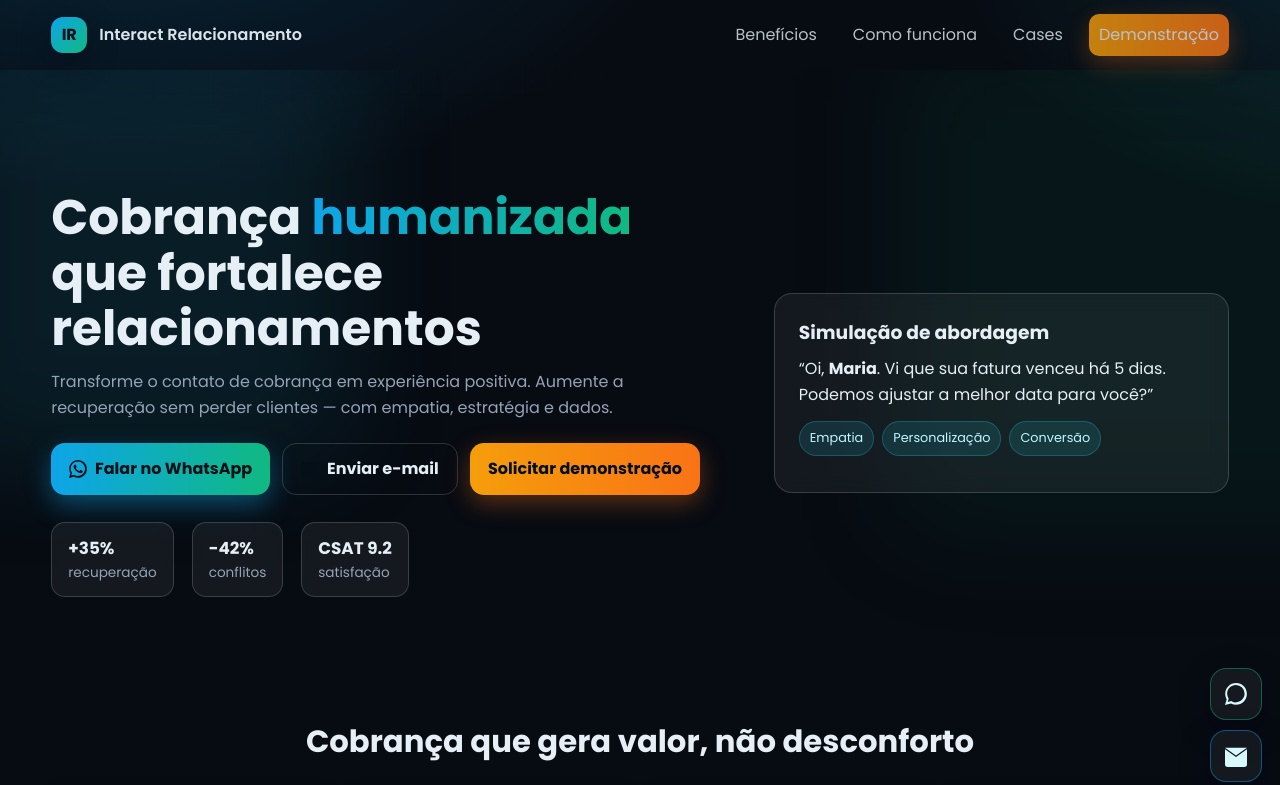
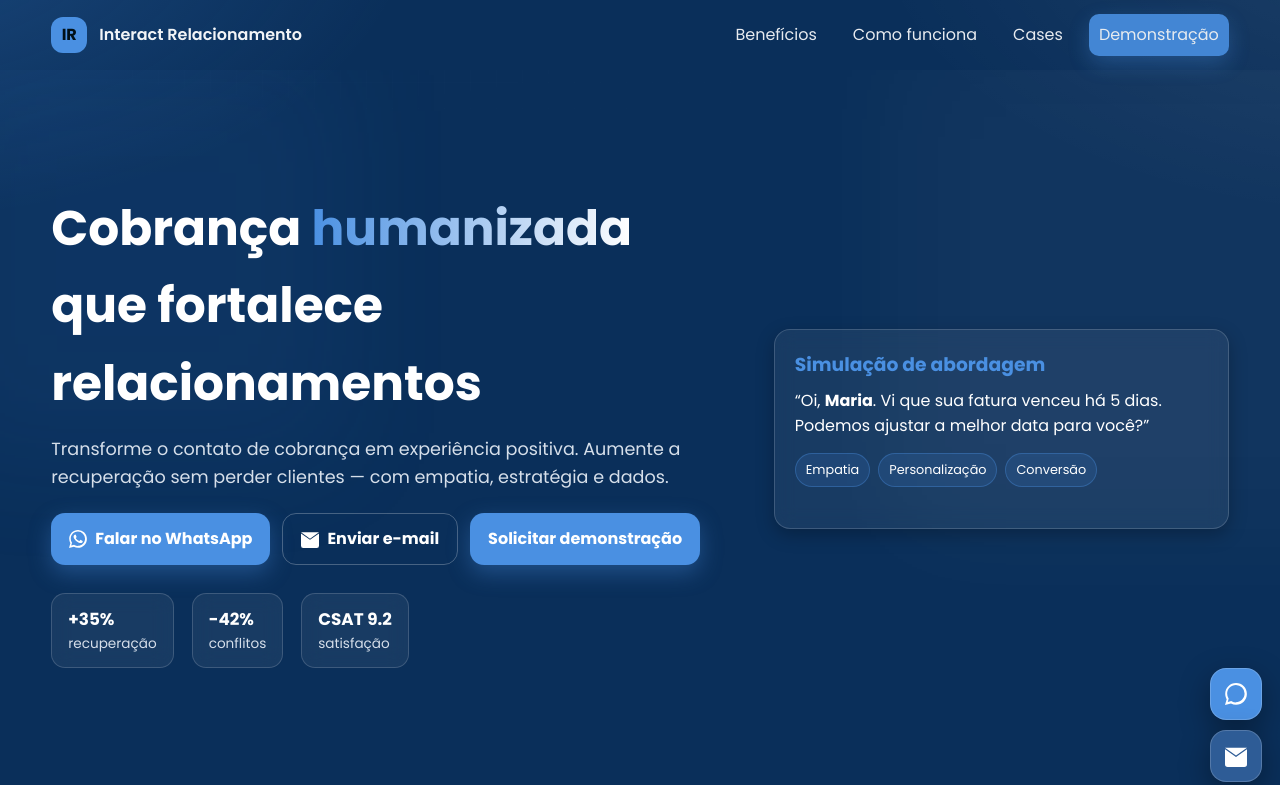
Before and after one commit to DevRitz/DevRitz.github.io, a plain HTML site: page index.html in a window 1280 px wide. Shown: the top 785 px of the page. Drawn offline with Linux system fonts and the light colour scheme.

Commit message:
Add files via upload

```diff
--- a/index.html
+++ b/index.html
@@ -10,7 +10,7 @@
 
   <!-- CSS -->
   <link rel="stylesheet" href="style.css" />
-  <meta name="theme-color" content="#0ea5e9">
+  <meta name="theme-color" content="#0A2F5A">
 </head>
 <body>
 
@@ -32,10 +32,10 @@
 
   <!-- HERO -->
   <section id="top" class="hero">
-    <!-- Shapes decorativas -->
-    <div class="blob blob--1"></div>
-    <div class="blob blob--2"></div>
+    <!-- elementos decorativos -->
     <div class="grid-bg" aria-hidden="true"></div>
+    <div class="blob blob--1" aria-hidden="true"></div>
+    <div class="blob blob--2" aria-hidden="true"></div>
 
     <div class="container hero__inner">
       <div class="hero__content" data-animate="fade-up">
@@ -82,8 +82,10 @@
           </div>
         </div>
       </div>
-      <div class="hero__card" data-animate="fade-left" aria-hidden="true">
-        <div class="glass card--demo">
+
+      <!-- Card de simulação de abordagem -->
+      <div class="hero__card" data-animate="fade-left">
+        <div class="card glass card--demo">
           <h3>Simulação de abordagem</h3>
           <p>“Oi, <strong>Maria</strong>. Vi que sua fatura venceu há 5 dias. Podemos ajustar a melhor data para você?”</p>
           <div class="chip-row">
@@ -176,7 +178,7 @@
       <p>Agende uma demonstração gratuita e veja como a Interact pode transformar a sua régua de cobrança.</p>
       <div class="cta__actions">
         <a class="btn btn--primary"
-           href="https://wa.me/5500000000000?text=Olá!%20Quero%20agendar%20uma%20demonstração%20da%20Interact."
+           href="https://wa.me/5514997396373?text=Olá!%20Quero%20agendar%20uma%20demonstração%20da%20Interact."
            target="_blank" rel="noopener">
           Falar no WhatsApp
         </a>
@@ -188,24 +190,22 @@
     </div>
   </section>
 
-  <!-- FLOATING ACTION BUTTONS -->
+  <!-- FABs -->
   <div class="fab">
     <a class="fab__btn fab__btn--whats"
-       href="https://wa.me/5500000000000?text=Olá!%20Tenho%20interesse%20na%20cobrança%20humanizada."
+       href="https://wa.me/5514997396373?text=Olá!%20Tenho%20interesse%20na%20cobrança%20humanizada."
        target="_blank" rel="noopener" aria-label="Abrir WhatsApp">
-      <!-- ícone -->
       <svg width="22" height="22" viewBox="0 0 24 24" aria-hidden="true"><path d="M20.52 3.48A11.93 11.93 0 0 0 12.06 0C5.53 0 .25 5.28.25 11.8c0 2.08.54 4.1 1.58 5.89L0 24l6.5-1.7a11.8 11.8 0 0 0 5.56 1.43h.01c6.52 0 11.8-5.28 11.8-11.8 0-3.15-1.23-6.12-3.35-8.25zM12.06 21.3h-.01a9.48 9.48 0 0 1-4.83-1.33l-.35-.2-3.86 1.01 1.03-3.76-.23-.39a9.47 9.47 0 0 1-1.46-5.04c0-5.23 4.26-9.49 9.5-9.49a9.4 9.4 0 0 1 9.5 9.49c0 5.23-4.27 9.5-9.49 9.5z"/></svg>
     </a>
 
     <a class="fab__btn fab__btn--mail"
        href="mailto:contato@interact.com?subject=Contato%20comercial&body=Olá!%20Gostaria%20de%20saber%20mais."
        aria-label="Enviar e-mail">
-      <!-- ícone -->
       <svg width="22" height="22" viewBox="0 0 24 24" aria-hidden="true"><path d="M12 13.065 0 4.5V21a3 3 0 0 0 3 3h18a3 3 0 0 0 3-3V4.5l-12 8.565L12 13.065zM24 3H0l12 8.5L24 3z"/></svg>
     </a>
   </div>
 
-  <!-- FOOTER -->
+  <!-- RODAPÉ -->
   <footer class="footer">
     <div class="container footer__inner">
       <p>© 2025 Interact Relacionamento — Todos os direitos reservados.</p>
@@ -217,7 +217,7 @@
     </div>
   </footer>
 
-  <!-- Scroll reveal (JS leve, sem dependências) -->
+  <!-- Scroll reveal / sticky nav -->
   <script>
     const onIntersect = (entries, obs) => {
       entries.forEach(e => {
@@ -230,7 +230,6 @@
     const io = new IntersectionObserver(onIntersect, { threshold: 0.15 });
     document.querySelectorAll('[data-animate]').forEach(el => io.observe(el));
 
-    // Navbar sticky blur
     const nav = document.querySelector('.nav');
     const toggleNav = () => {
       if (window.scrollY > 8) nav.classList.add('scrolled'); else nav.classList.remove('scrolled');
--- a/style.css
+++ b/style.css
@@ -1,14 +1,16 @@
 :root{
-  --bg: #070b12;
-  --text: #e6eef6;
-  --muted: #95a3b7;
-  --primary: #0ea5e9;   /* sky-500 */
-  --primary-2: #22d3ee; /* cyan-400 */
-  --accent: #10b981;    /* emerald-500 */
+  /* Paleta institucional */
+  --bg: #0A2F5A;       /* Azul-escuro */
+  --text: #FFFFFF;     /* Branco */
+  --muted: #D6DFEA;    /* Texto secundário */
+  --primary: #4A90E2;  /* Azul-claro de apoio */
+  --accent: #3A3A3A;   /* Cinza-grafite (uso pontual) */
+
+  /* vidros/sombras */
   --glass: rgba(255,255,255,0.06);
   --glass-b: rgba(255,255,255,0.16);
   --card: rgba(255,255,255,0.08);
-  --shadow: 0 10px 30px rgba(2,6,23,.35);
+  --shadow: 0 10px 30px rgba(0,0,0,.35);
 }
 
 *{box-sizing:border-box}
@@ -17,23 +19,21 @@ body{
   margin:0;
   font-family: "Poppins", system-ui, -apple-system, Segoe UI, Roboto, Arial, sans-serif;
   color: var(--text);
-  background: radial-gradient(1000px 600px at 10% -20%, #0ea5e933, transparent 60%),
-              radial-gradient(800px 500px at 110% -10%, #22d3ee22, transparent 60%),
-              var(--bg);
+  background:
+    radial-gradient(900px 500px at -10% -10%, rgba(74,144,226,.25), transparent 60%),
+    radial-gradient(900px 500px at 110% -10%, rgba(255,255,255,.08), transparent 60%),
+    var(--bg);
   line-height: 1.6;
   -webkit-font-smoothing: antialiased;
   text-rendering: optimizeLegibility;
 }
 
 .nowrap{white-space:nowrap}
-
-.container{
-  width: min(1200px, 92%);
-  margin-inline: auto;
-}
+.container{width:min(1200px,92%); margin-inline:auto}
+.center{text-align:center}
 
 .grad{
-  background: linear-gradient(90deg, var(--primary), var(--accent));
+  background: linear-gradient(90deg, var(--primary), #ffffff);
   -webkit-background-clip: text;
   background-clip: text;
   color: transparent;
@@ -42,197 +42,129 @@ body{
 /* NAVBAR */
 .nav{
   position: sticky; top:0; z-index: 50;
+  transition: background .3s ease, border-color .3s ease, backdrop-filter .3s ease;
   backdrop-filter: blur(0px);
-  transition: backdrop-filter .3s ease, background .3s ease, border-color .3s ease;
 }
 .nav.scrolled{
-  background: rgba(7,11,18,.6);
-  backdrop-filter: blur(10px);
-  border-bottom: 1px solid rgba(255,255,255,.06);
+  background: rgba(10,47,90,.90);
+  backdrop-filter: blur(8px);
+  border-bottom: 1px solid rgba(255,255,255,.08);
 }
-.nav__inner{
-  display:flex; align-items:center; justify-content:space-between;
-  padding: 14px 0;
-}
-.brand{
-  display:flex; align-items:center; gap:.75rem; text-decoration:none; color:var(--text);
-  font-weight:600;
-}
+.nav__inner{display:flex; align-items:center; justify-content:space-between; padding: 14px 0}
+.brand{display:flex; align-items:center; gap:.75rem; text-decoration:none; color:var(--text); font-weight:600}
 .brand__logo{
   display:grid; place-items:center;
   width:36px; height:36px; border-radius:12px;
-  background: linear-gradient(135deg, var(--primary), var(--accent));
-  box-shadow: var(--shadow);
+  background: var(--primary);
   color:#001018; font-weight:800;
 }
 .brand__text{opacity:.95}
 .nav__links{display:flex; align-items:center; gap:1rem}
 .nav__links a{
-  text-decoration:none; color:var(--text); opacity:.8; font-weight:500;
+  text-decoration:none; color:var(--text); opacity:.9; font-weight:500;
   padding:8px 10px; border-radius:10px; transition: .2s ease;
 }
-.nav__links a:hover{opacity:1; background: rgba(255,255,255,.06)}
+.nav__links a:hover{opacity:1; background: rgba(255,255,255,.08)}
+.btn--sm{padding:8px 12px; border-radius:10px; font-weight:600}
 
 /* BUTTONS */
 .btn{
-  --ring: 0 0 0 0 rgba(34,211,238,0);
   display:inline-flex; align-items:center; gap:.5rem;
-  text-decoration:none; color: #031018; font-weight:700;
-  background: linear-gradient(90deg, #f59e0b, #f97316);
+  text-decoration:none; color: #fff; font-weight:700;
+  background: var(--primary);
   padding: 12px 18px; border-radius: 14px;
-  box-shadow: 0 8px 24px rgba(249,115,22,.35);
-  transition: transform .15s ease, box-shadow .15s ease, background .3s ease, filter .3s ease;
-  will-change: transform;
+  transition: transform .15s ease, box-shadow .15s ease, background .3s ease;
+  box-shadow: 0 8px 22px rgba(74,144,226,.35);
 }
-.btn:hover{transform: translateY(-2px); box-shadow: 0 14px 28px rgba(249,115,22,.45)}
+.btn:hover{transform: translateY(-2px); box-shadow: 0 12px 28px rgba(74,144,226,.45)}
 .btn:active{transform: translateY(0)}
-.btn svg{display:block; fill:#031018}
+.btn svg{display:block; fill:#fff}
 
-.btn--primary{
-  background: linear-gradient(90deg, var(--primary), var(--accent));
-  color:#031018; box-shadow: 0 10px 26px rgba(14,165,233,.4);
-}
-.btn--primary:hover{box-shadow: 0 16px 36px rgba(34,211,238,.45)}
+.btn--primary{background: var(--primary); color:#fff}
 .btn--ghost{
   color: var(--text);
-  background: transparent; border: 1px solid rgba(255,255,255,.16);
+  background: transparent; border: 1px solid rgba(255,255,255,.25);
   box-shadow: none;
 }
-.btn--ghost:hover{background: rgba(255,255,255,.06)}
-.btn--sm{padding:8px 12px; border-radius:10px; font-weight:600}
+.btn--ghost:hover{background: rgba(255,255,255,.1)}
 
 /* HERO */
-.hero{
-  position: relative; overflow:hidden;
-  padding: 120px 0 40px;
-}
-.hero__inner{
-  display:grid; gap: 40px;
-  grid-template-columns: 1.2fr .8fr;
-  align-items:center;
-}
-@media (max-width: 980px){
-  .hero__inner{grid-template-columns: 1fr}
-}
-.hero__content h1{
-  font-size: clamp(2rem, 3.8vw, 3.4rem);
-  line-height: 1.15;
-  margin: 0 0 12px;
-}
-.hero__subtitle{
-  color: var(--muted);
-  font-size: clamp(1rem, 1.2vw, 1.12rem);
-  margin: 0 0 22px;
-  max-width: 58ch;
-}
+.hero{position: relative; overflow:hidden; padding: 120px 0 60px}
+.hero__inner{display:grid; gap: 40px; grid-template-columns: 1.2fr .8fr; align-items:center}
+@media (max-width: 980px){ .hero__inner{grid-template-columns: 1fr} }
+
+.hero__content h1{font-size: clamp(2rem, 3.8vw, 3.4rem); margin: 0 0 12px}
+.hero__subtitle{color: var(--muted); font-size: 1.1rem; margin: 0 0 22px; max-width: 60ch}
 .hero__actions{display:flex; flex-wrap:wrap; gap:12px}
 
-.hero__metrics{
-  display:flex; gap:18px; margin-top:28px; flex-wrap:wrap;
-}
-.metric{
-  background: var(--glass); border:1px solid var(--glass-b);
-  padding: 12px 16px; border-radius: 14px; backdrop-filter: blur(10px);
-}
+.hero__metrics{display:flex; gap:18px; margin-top:28px; flex-wrap:wrap}
+.metric{background: var(--glass); border:1px solid var(--glass-b); padding: 12px 16px; border-radius: 14px; backdrop-filter: blur(10px)}
 .metric__num{font-weight:800; font-size:1.05rem}
-.metric__label{display:block; font-size:.85rem; color:var(--muted)}
+.metric__label{display:block; font-size:.85rem; color: var(--muted)}
 
-/* HERO Card */
+/* HERO Card (Simulação) */
 .hero__card{display:flex; justify-content:center}
-.card--demo{
-  padding: 24px;
-  border-radius: 18px;
-  min-height: 200px;
-}
-.card--demo h3{margin:0 0 8px}
+.card--demo{padding: 24px; border-radius: 18px; min-height: 200px}
+.card--demo h3{margin:0 0 8px; color: var(--primary)}
 .card--demo p{margin:0 0 14px}
 .chip-row{display:flex; gap:8px; flex-wrap:wrap}
 .chip{
-  background: rgba(34,211,238,.12);
-  color:#bff6ff; border:1px solid rgba(34,211,238,.25);
+  background: rgba(74,144,226,.15);
+  color:#fff; border:1px solid rgba(74,144,226,.35);
   font-size:.8rem; padding:6px 10px; border-radius:999px;
 }
 
 /* DECOR */
 .grid-bg{
   position:absolute; inset: -10% -10% auto -10%;
-  height: 60%; opacity:.12;
+  height: 60%; opacity:.10;
   background-image: linear-gradient(to right, rgba(255,255,255,.12) 1px, transparent 1px),
                     linear-gradient(to bottom, rgba(255,255,255,.12) 1px, transparent 1px);
   background-size: 26px 26px;
   mask-image: radial-gradient(60% 50% at 30% 10%, black, transparent 70%);
+  pointer-events: none;
 }
 .blob{
-  position:absolute; filter: blur(60px); opacity:.35; z-index:-1;
+  position:absolute; filter: blur(60px); opacity:.25; z-index:-1;
   animation: float 12s ease-in-out infinite;
+  pointer-events: none;
 }
-.blob--1{width:420px; height:420px; left:-80px; top:-40px; background: #22d3ee44; animation-delay:0s}
-.blob--2{width:520px; height:520px; right:-120px; top:-60px; background:#10b98133; animation-delay:2s}
-@keyframes float{
-  0%,100%{transform: translateY(0) translateX(0)}
-  50%{transform: translateY(14px) translateX(8px)}
-}
+.blob--1{width:420px; height:420px; left:-80px; top:-40px; background: #4A90E244; animation-delay:0s}
+.blob--2{width:520px; height:520px; right:-120px; top:-60px; background:#ffffff22; animation-delay:2s}
+@keyframes float{ 0%,100%{transform: translateY(0) translateX(0)} 50%{transform: translateY(14px) translateX(8px)} }
 
 /* SECTIONS */
 .section{padding: 80px 0}
-.section--alt{background: linear-gradient(180deg, rgba(255,255,255,.02), transparent)}
-.section__title{
-  font-size: clamp(1.6rem, 2.4vw, 2.2rem);
-  text-align:center; margin:0 0 22px;
-}
+.section--alt{background: #0C3668}
+.section__title{font-size: 2rem; text-align:center; margin:0 0 22px}
 
 /* CARDS */
-.cards{
-  display:grid; gap:18px;
-  grid-template-columns: repeat(4, 1fr);
+.cards{display:grid; gap:18px; grid-template-columns: repeat(auto-fit, minmax(250px, 1fr))}
+.card{
+  padding: 20px; border-radius: 16px;
+  transition: transform .2s ease, box-shadow .2s ease, border-color .2s ease;
+  border: 1px solid rgba(255,255,255,.10);
+  background: var(--card); box-shadow: 0 6px 18px rgba(0,0,0,.25);
 }
-@media (max-width: 1100px){ .cards{grid-template-columns: repeat(2, 1fr)} }
-@media (max-width: 640px){ .cards{grid-template-columns: 1fr} }
-
-.card{
-  padding: 20px;
-  border-radius: 16px;
-  transition: transform .2s ease, box-shadow .2s ease, border-color .2s ease;
-  border: 1px solid rgba(255,255,255,.08);
-  background: var(--card);
-  box-shadow: 0 6px 18px rgba(2,6,23,.25);
-}
-.card:hover{transform: translateY(-4px); box-shadow: 0 16px 36px rgba(2,6,23,.35)}
-
-.glass{
-  background: var(--glass);
-  border: 1px solid var(--glass-b);
-  backdrop-filter: blur(10px);
-}
+.card:hover{transform: translateY(-4px); box-shadow: 0 16px 36px rgba(0,0,0,.35)}
+.glass{background: var(--glass); border: 1px solid var(--glass-b); backdrop-filter: blur(10px)}
 
 /* STEPS */
-.steps{
-  display:grid; gap:18px; grid-template-columns: repeat(3, 1fr);
-}
-@media (max-width: 980px){ .steps{grid-template-columns: 1fr} }
-.step{
-  padding: 20px; border-radius: 16px; background: var(--glass);
-  border:1px solid var(--glass-b); box-shadow: var(--shadow);
-  transition: transform .2s ease;
-}
+.steps{display:grid; gap:18px; grid-template-columns: repeat(auto-fit, minmax(250px, 1fr))}
+.step{padding: 20px; border-radius: 16px; background: var(--glass); border:1px solid var(--glass-b); box-shadow: var(--shadow); transition: transform .2s ease}
 .step:hover{transform: translateY(-4px)}
 .step__num{
   display:inline-grid; place-items:center;
   width:36px; height:36px; border-radius:12px; margin-bottom:10px;
-  background: linear-gradient(135deg, var(--primary), var(--accent));
-  color:#001018; font-weight:800;
+  background: var(--primary); color:#001018; font-weight:800;
 }
 
 /* TESTIMONIALS */
-.testimonials{
-  display:grid; gap:18px; grid-template-columns: repeat(2, 1fr);
-}
-@media (max-width: 980px){ .testimonials{grid-template-columns: 1fr} }
+.testimonials{display:grid; gap:18px; grid-template-columns: repeat(auto-fit, minmax(300px, 1fr))}
 .testimonial{
   padding: 22px; border-radius: 16px;
-  border: 1px solid rgba(34,211,238,.25);
-  background: radial-gradient(60% 80% at 10% 0%, rgba(14,165,233,.12), transparent 60%),
-              var(--glass);
+  border: 1px solid rgba(255,255,255,.12);
+  background: radial-gradient(60% 80% at 10% 0%, rgba(74,144,226,.18), transparent 60%), var(--glass);
 }
 .testimonial p{margin:0 0 10px}
 .muted{color: var(--muted)}
@@ -241,39 +173,37 @@ body{
 .cta{
   padding: 90px 0;
   background:
-    radial-gradient(1000px 500px at 10% 120%, rgba(16,185,129,.25), transparent 60%),
-    radial-gradient(800px 400px at 110% 120%, rgba(14,165,233,.25), transparent 60%),
-    linear-gradient(180deg, rgba(255,255,255,.03), rgba(255,255,255,.02));
+    radial-gradient(800px 400px at 10% 120%, rgba(74,144,226,.25), transparent 60%),
+    radial-gradient(800px 400px at 110% 120%, rgba(255,255,255,.08), transparent 60%),
+    #0A2F5A;
   border-top: 1px solid rgba(255,255,255,.08);
   border-bottom: 1px solid rgba(255,255,255,.08);
 }
 .cta__inner{text-align:center}
-.cta__inner h2{margin:0 0 8px; font-size: clamp(1.8rem, 2.6vw, 2.4rem)}
+.cta__inner h2{margin:0 0 8px; font-size: 2rem}
 .cta__inner p{margin:0 0 18px; color: var(--muted)}
 .cta__actions{display:flex; gap:12px; justify-content:center; flex-wrap:wrap}
 
 /* FABs */
-.fab{
-  position: fixed; right: 18px; bottom: 18px; display:flex; flex-direction:column; gap:10px; z-index:60;
-}
+.fab{position: fixed; right: 18px; bottom: 18px; display:flex; flex-direction:column; gap:10px; z-index:60}
 .fab__btn{
   width:52px; height:52px; border-radius:16px; display:grid; place-items:center;
-  background: var(--glass); border:1px solid var(--glass-b); backdrop-filter: blur(10px);
+  background: var(--primary); border:1px solid rgba(255,255,255,.18);
   box-shadow: var(--shadow); transition: transform .2s ease, box-shadow .2s ease;
 }
-.fab__btn:hover{transform: translateY(-3px); box-shadow: 0 20px 36px rgba(2,6,23,.45)}
-.fab__btn svg{fill: #d8faff}
-.fab__btn--whats{border-color: rgba(16,185,129,.45)}
-.fab__btn--mail{border-color: rgba(14,165,233,.45)}
+.fab__btn:hover{transform: translateY(-3px); box-shadow: 0 20px 36px rgba(0,0,0,.45)}
+.fab__btn svg{fill:#fff}
+.fab__btn--whats{background: var(--primary)}
+.fab__btn--mail{background: #2E5C96}
 
 /* FOOTER */
-.footer{padding: 38px 0}
+.footer{padding: 38px 0; background:#3A3A3A}
 .footer__inner{display:flex; align-items:center; justify-content:space-between; gap:14px; flex-wrap:wrap}
 .footer__links{display:flex; gap:14px}
-.footer__links a{color: var(--muted); text-decoration:none}
-.footer__links a:hover{color: var(--text)}
+.footer__links a{color: #FFFFFF; opacity:.85; text-decoration:none}
+.footer__links a:hover{opacity:1}
 
-/* ANIMAÇÕES DE ENTRADA */
+/* ENTRADA (scroll reveal) */
 [data-animate]{opacity:0; transform: translateY(16px); transition: opacity .6s ease, transform .6s ease}
 [data-animate].in{opacity:1; transform: translateY(0)}
 [data-animate="fade-left"]{transform: translateX(16px)}
@@ -281,11 +211,5 @@ body{
 [data-animate="fade-up"]{transform: translateY(18px)}
 [data-animate="fade-up"].in{transform: translateY(0)}
 
-/* UTIL */
-.center{text-align:center}
-
 /* Acessibilidade foco */
-:focus-visible{
-  outline: 2px solid var(--primary);
-  outline-offset: 2px;
-}
+:focus-visible{outline: 2px solid var(--primary); outline-offset: 2px}
```
